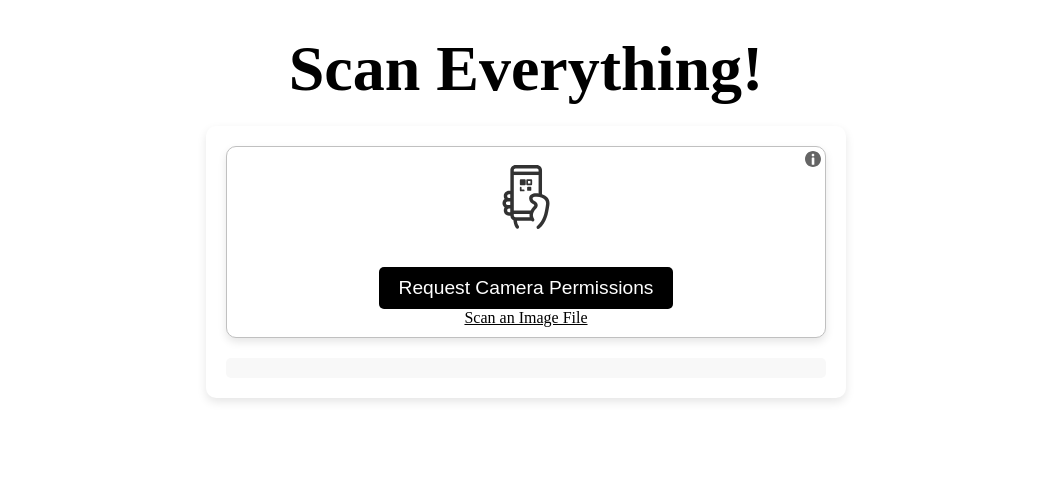
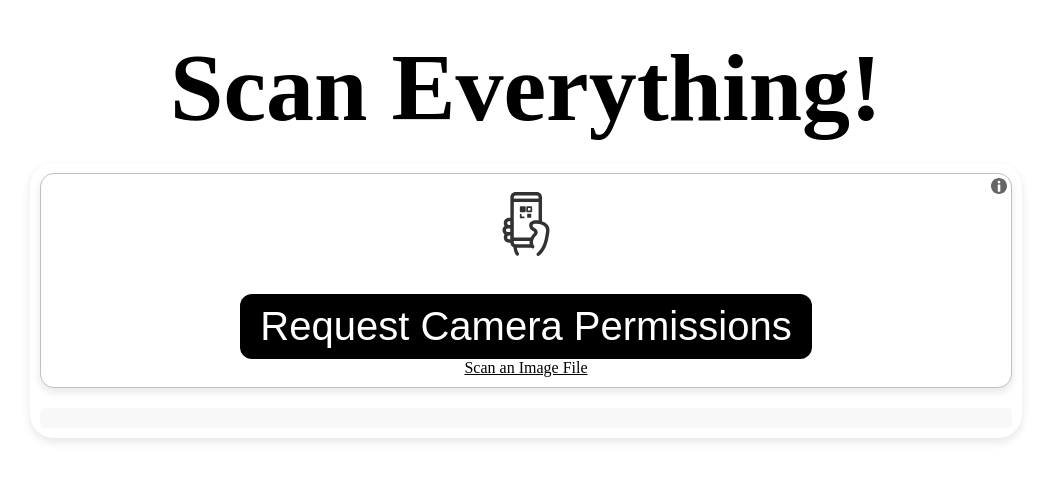
Before and after one commit to LS254/django-qrscanner, a Django app: template templates/qrscanner/index.html in a window 1280 px wide. Shown: the top 481 px of the page, without its empty margins (114-1165 px from the left). Run offline with Django 3.2, Linux system fonts and the light colour scheme; the template is opened without the code that fills it, so the values that code supplies are empty.

Commit message:
style changes

```diff
--- a/static/qrscanner/css/style.css
+++ b/static/qrscanner/css/style.css
@@ -17,6 +17,8 @@ body {
 
 h1 {
     font-size: 6em;
+    text-align: center;
+    margin-bottom: 20px;
 }
 
 .qr-scanner-container {
@@ -24,28 +26,31 @@ h1 {
     align-items: center;
     justify-content: center;
     width: 80%;
-    max-width: 600px;
     background: var(--bg-color);
-    padding: 20px;
-    border-radius: 10px;
+    padding: 10px;
+    border-radius: 24px;
     box-shadow: 0px 4px 10px rgba(0, 0, 0, 0.1);
 }
 
 #reader {
+    display: flex;
+    flex-direction: column;
+    justify-content: center;
     border: 2px solid var(--color);
-    border-radius: 10px;
+    border-radius: 14px;
     padding: 10px;
     background: var(--bg-color);
+    height: 100%;
     box-shadow: 0px 4px 8px rgba(0, 0, 0, 0.1);
 }
 
 button {
     background: var(--color);
     color: var(--bg-color);
-    font-size: 1.2em;
+    font-size: 2.5em;
     padding: 10px 20px;
     border: none;
-    border-radius: 5px;
+    border-radius: 12px;
     cursor: pointer;
     transition: background 0.3s ease;
     margin-top: 10px;
@@ -53,12 +58,6 @@ button {
 
 button:hover {
     background: rgba(0, 0, 0, 0.8);
-}
-
-h1 {
-    font-size: 4em;
-    text-align: center;
-    margin-bottom: 20px;
 }
 
 .qr-result {
--- a/templates/qrscanner/index.html
+++ b/templates/qrscanner/index.html
@@ -18,7 +18,7 @@
     <h1>Scan Everything!</h1>
 
     <div class="qr-scanner-container">
-        <div id="reader" class="qr-reader"></div>
+        <div id="reader"></div>
         <div id="result" class="qr-result"></div>
     </div>
 
```
